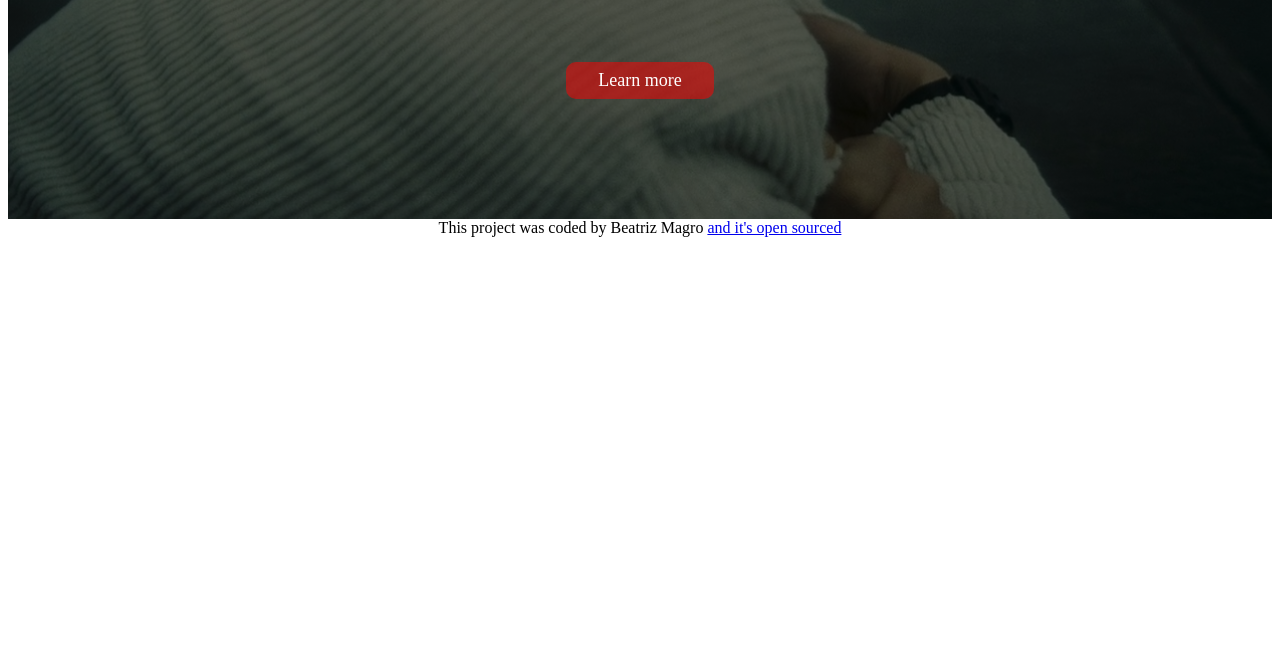
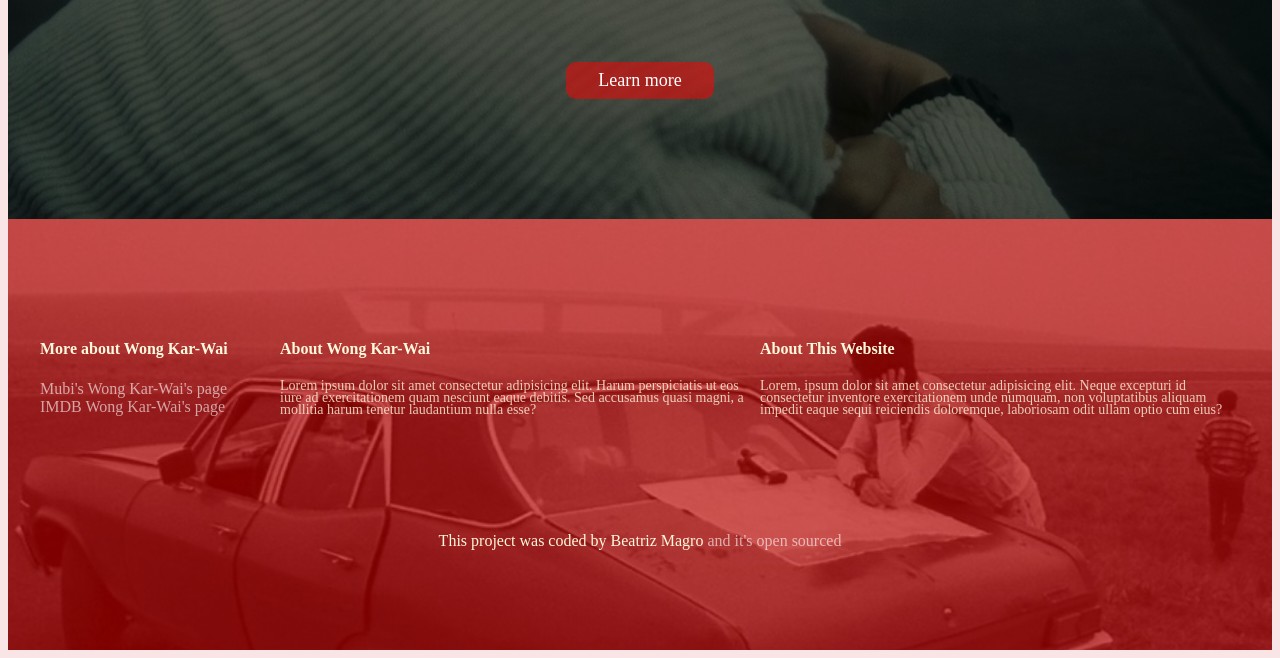
Before and after one commit to BeatrizMagro/wongkarwai-project, a plain HTML site: page index.html in a window 1280 px wide. Shown: the part 442-1100 px from the top of the page. Before the commit the page ends 800 px from the top, so only its background shows below. Drawn offline with Linux system fonts and the light colour scheme; a web font is replaced by a local one.

Commit message:
Added footer
Css updated (to continue).

```diff
--- a/index.html
+++ b/index.html
@@ -13,14 +13,49 @@
     <title>Wong Kar-Wai</title>
   </head>
   <body>
-    <div class="container"></div>
+    <div class="container">
     <header>
         <h2>Meet</h2>
         <h1>Wong Kar-Wai</h1>
         <h3>Filmmaker based in Hong Kong</h3>
         <a href="">Learn more</a>
     </header>
+    </div>
     <footer>
+      <section class="grid">
+      <div>
+      <h4>
+        More about Wong Kar-Wai
+      </h4>
+      <ul>
+        <li>
+          <a href="https://mubi.com/pt/cast/wong-kar-wai" target="_blank">Mubi's Wong Kar-Wai's page</a>
+        </li>
+        <li>
+          <a href="https://www.imdb.com/name/nm0939182/" target="_blank">IMDB Wong Kar-Wai's page</a>
+        </li>
+      </ul>
+      </div>
+      <div class="">
+        <h4>
+          About Wong Kar-Wai
+        </h4>
+      <p>
+          Lorem ipsum dolor sit amet consectetur adipisicing elit. Harum perspiciatis ut eos iure ad exercitationem quam nesciunt eaque debitis. Sed accusamus quasi magni, a mollitia harum tenetur laudantium nulla esse?
+       </p>
+      </div>
+       <div class="">
+       <h4>
+          About This Website
+        </h4>
+        <p>
+          Lorem, ipsum dolor sit amet consectetur adipisicing elit. Neque excepturi id consectetur inventore exercitationem unde numquam, non voluptatibus aliquam impedit eaque sequi reiciendis doloremque, laboriosam odit ullam optio cum eius?
+        </p>
+      </div>
+
+
+      </section>
+      <div class="footer-git">
       This project was coded by Beatriz Magro
       <a
         href="https://github.com/BeatrizMagro/wongkarwai-project"
@@ -28,6 +63,7 @@
       >
         and it's open sourced
       </a>
+      </div>
     </footer>
     </div>
   </body>
--- a/src/styles.css
+++ b/src/styles.css
@@ -1,3 +1,17 @@
+body {
+  background-color: #f9e5e5;
+}
+
+section {
+  max-width: 1200px;
+  margin: 0 auto;
+}
+
+.grid {
+  display: grid;
+  grid-template-columns: 1fr 2fr 2fr;
+}
+
 header {
   background-image: linear-gradient(rgba(0, 0, 0, 0.6), rgba(0, 0, 0, 0.6)),
     url("../images/happy-together.jpg");
@@ -63,7 +77,44 @@ header a:hover {
 }
 
 footer {
+  color: cornsilk;
+  background-image: linear-gradient(rgba(204, 0, 0, 0.6), rgba(204, 0, 0, 0.6)),
+    url("../images/ht-footer3.jpg");
+  background-repeat: no-repeat;
+  background-size: cover;
+  padding: 100px 0;
+}
+
+footer ul {
+  padding: 0;
+}
+
+footer li {
+  list-style-type: none;
+  margin: 0;
+  padding: 0;
+}
+
+footer a {
+  color: white;
+  opacity: 0.6;
+  text-decoration: none;
+}
+
+footer a:hover {
+  text-decoration: underline;
+}
+
+footer p {
+  font-size: 14px;
+  font-weight: 200;
+  line-height: 12px;
+  opacity: 0.8;
+}
+
+.footer-git {
   text-align: center;
+  margin-top: 100px;
 }
 
 @media (max-width: 900px) {
```
Also changed, not shown: images/ht-footer.jpg (added), images/ht-footer2.jpg (added), images/ht-footer3.jpg (added).
